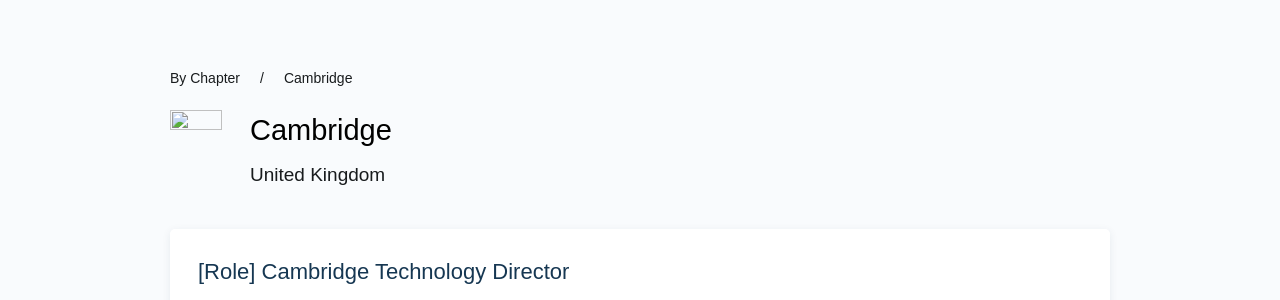
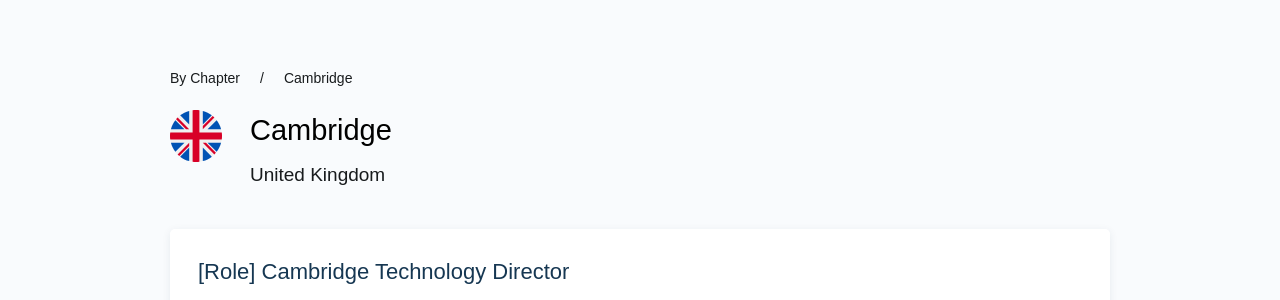
Before and after one commit to bfe-tech-recruitment/Opps-page, a Jekyll site: the page built from categories/cambridge.md, in a window 1280 px wide. Shown: the part 164-464 px from the top of the page. Built offline with Jekyll 4.4.1, drawn with Linux system fonts in a browser that asks for light colours; some web fonts are replaced; the list of posts is cut into pages by our own code.

Commit message:
fix icon

```diff
--- a/_includes/categories.html
+++ b/_includes/categories.html
@@ -21,7 +21,7 @@
                       <span data-uk-icon="icon: {{ item.icon }}; ratio: 2.6"></span>
                     {% endif %}
                     {% if item.custom-icon %}
-                      <img src="assets/icon/{{ item.custom-icon }}" width="52" height="52">
+                      <img src="/assets/icon/{{ item.custom-icon }}" width="52" height="52">
                     {% endif %}
                   </div>
                   <div class="uk-width-expand">
--- a/_layouts/category.html
+++ b/_layouts/category.html
@@ -21,7 +21,7 @@ layout: default
                 <span class="uk-margin-xsmall-top" data-uk-icon="icon: {{ item.icon }}; ratio: 2.6"></span>
               {% endif %}
               {% if item.custom-icon %}
-                <img src="assets/icon/{{ item.custom-icon }}" width="52" height="52">
+                <img src="/assets/icon/{{ item.custom-icon }}" width="52" height="52">
               {% endif %}
             </div>
             <div class="uk-width-expand">
```
